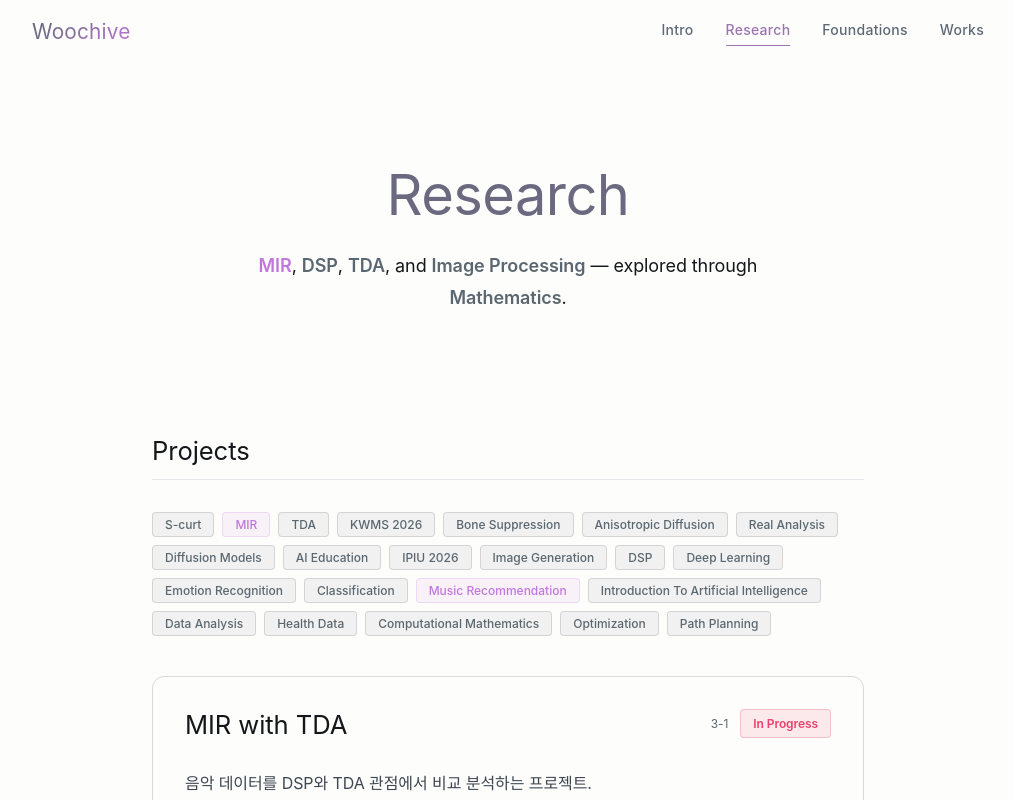
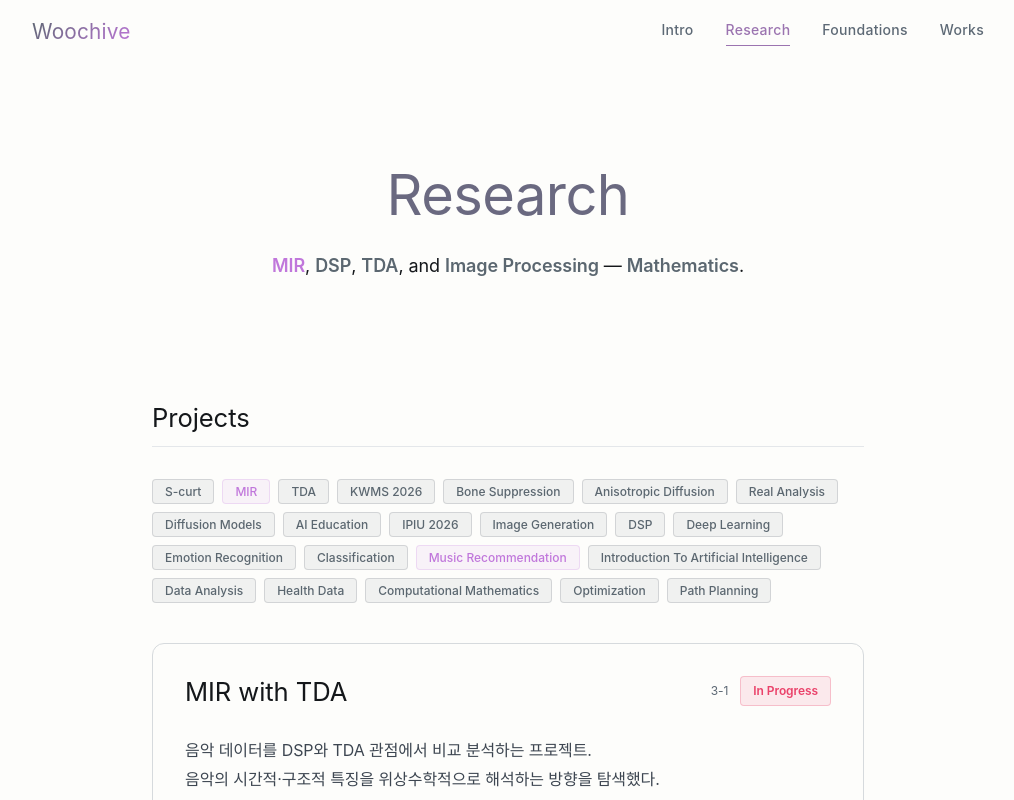
Before and after one commit to sonluos/woochive, a React (Vite) app: page /research in a window 1280 px wide. Shown: the top 800 px of the page, without its empty margins (132-1146 px from the left). Built offline with nearby package versions, Linux system fonts and the light colour scheme; a web font is replaced by a local one.

Commit message:
content: shorten research subtitle

```diff
--- a/src/pages/Research.tsx
+++ b/src/pages/Research.tsx
@@ -48,7 +48,7 @@ export default function Research() {
       <section className="research__header container">
         <h1 className="research__title" style={{ color: titleColor }}>Research</h1>
         <p className="research__desc">
-          <strong className="research__desc-purple">MIR</strong>, <strong className="research__desc-gray">DSP</strong>, <strong className="research__desc-gray">TDA</strong>, and <strong className="research__desc-gray">Image Processing</strong> — explored through <strong className="research__desc-gray">Mathematics</strong>.
+          <strong className="research__desc-purple">MIR</strong>, <strong className="research__desc-gray">DSP</strong>, <strong className="research__desc-gray">TDA</strong>, and <strong className="research__desc-gray">Image Processing</strong> — <strong className="research__desc-gray">Mathematics</strong>.
         </p>
       </section>
 
```
